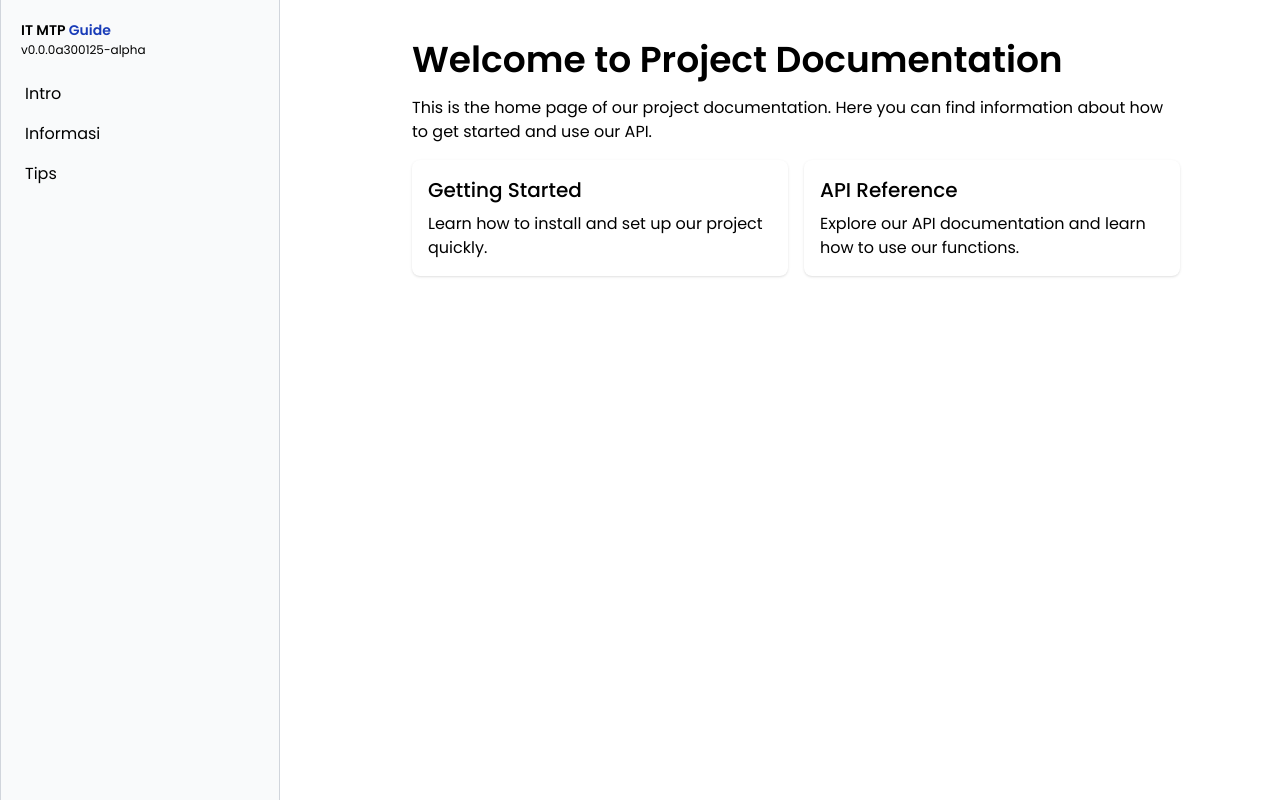
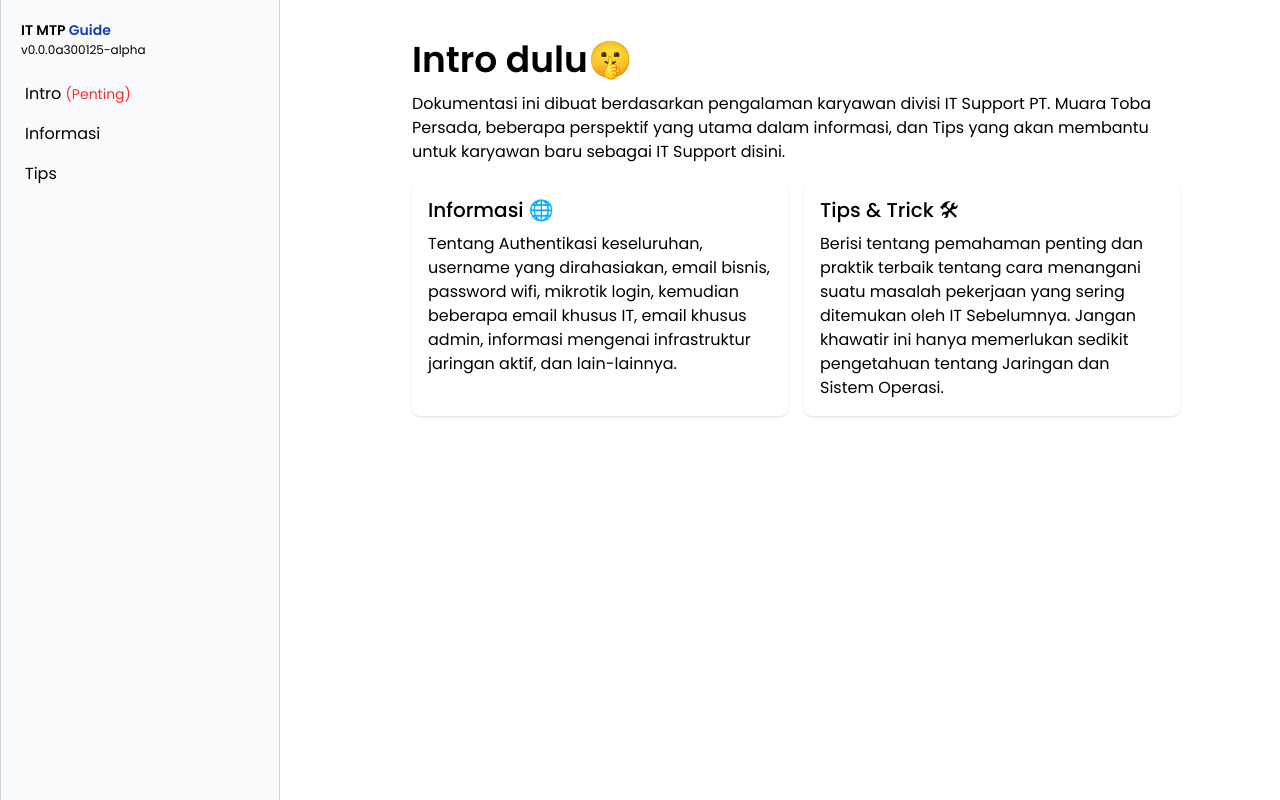
Before and after one commit to TomiRenaldi/itmtpguide, a React (Vite) app: page / in a window 1280 px wide. Built offline with nearby package versions, Linux system fonts and the light colour scheme.

Commit message:
:sparkles: Mulai menulis isi dokumentasi

```diff
--- a/src/components/Sidebar.tsx
+++ b/src/components/Sidebar.tsx
@@ -9,12 +9,12 @@ export default function Sidebar({ isOpen, toggleSidebar }: SidebarProps) {
   return (
     <aside
       className={`
-          fixed top-0 left-0 z-30 h-screen w-92 sm:w-70 border-x-1 border-gray-300 border-solid bg-gray-50 p-5 transition-transform duration-300 ease-in-out
+          fixed top-0 left-0 z-30 h-screen w-90 sm:w-70 border-x-1 border-gray-300 border-solid bg-gray-50 p-5 transition-transform duration-300 ease-in-out
           ${isOpen ? "translate-x-0" : "-translate-x-full"}
           md:relative md:translate-x-0
         `}
     >
-      <div className="flex justify-between items-center mb-4 md:hidden">
+      <div className="flex justify-between items-center mb-2 md:hidden">
         <h2 className="text-2xl font-semibold">Praktik Terbaik</h2>
         <button
           onClick={toggleSidebar}
@@ -48,7 +48,7 @@ export default function Sidebar({ isOpen, toggleSidebar }: SidebarProps) {
               className="block hover:bg-white p-1 rounded focus:outline-2 focus:outline-offset-2 focus:outline-blue-800 active:bg-gray-200"
               onClick={toggleSidebar}
             >
-              Intro
+              Intro <a className="text-red-500 text-sm">(Penting)</a>
             </Link>
           </li>
           <li>
--- a/src/pages/Informasi.tsx
+++ b/src/pages/Informasi.tsx
@@ -2,7 +2,7 @@ export default function Informasi() {
   return (
     <div className="max-w-3xl mx-auto left-20">
       <h2 className="text-3xl md:text-4xl font-semibold mb-4">
-        Getting Started
+        Informasi
       </h2>
       <p className="text-lg mb-4">
         Follow these steps to get started with our project:
--- a/src/pages/Intro.tsx
+++ b/src/pages/Intro.tsx
@@ -1,22 +1,21 @@
 export default function Intro() {
   return (
     <div className="max-w-3xl mx-auto">
-      <h2 className="text-3xl md:text-4xl font-semibold mb-4">
-        Welcome to Project Documentation
+      <h2 className="text-3xl md:text-4xl font-semibold mb-3">
+        Intro dulu🤫
       </h2>
       <p className="text-md mb-4">
-        This is the home page of our project documentation. Here you can find
-        information about how to get started and use our API.
+        Dokumentasi ini dibuat berdasarkan pengalaman karyawan divisi IT Support PT. Muara Toba Persada, beberapa perspektif yang utama dalam informasi, dan Tips yang akan membantu untuk karyawan baru sebagai IT Support disini.
       </p>
       <div className="grid md:grid-cols-2 gap-4">
         <div className="bg-white p-4 rounded-lg shadow">
-          <h3 className="text-xl font-medium mb-2">Getting Started</h3>
-          <p>Learn how to install and set up our project quickly.</p>
+          <h3 className="text-xl font-medium mb-2">Informasi 🌐</h3>
+          <p>Tentang Authentikasi keseluruhan, username yang dirahasiakan, email bisnis, password wifi, mikrotik login, kemudian beberapa email khusus IT, email khusus admin, informasi mengenai infrastruktur jaringan aktif, dan lain-lainnya.</p>
         </div>
         <div className="bg-white p-4 rounded-lg shadow">
-          <h3 className="text-xl font-medium mb-2">API Reference</h3>
+          <h3 className="text-xl font-medium mb-2">Tips & Trick 🛠</h3>
           <p>
-            Explore our API documentation and learn how to use our functions.
+            Berisi tentang pemahaman penting dan praktik terbaik tentang cara menangani suatu masalah pekerjaan yang sering ditemukan oleh IT Sebelumnya. Jangan khawatir ini hanya memerlukan sedikit pengetahuan tentang Jaringan dan Sistem Operasi.
           </p>
         </div>
       </div>
--- a/src/pages/Tips.tsx
+++ b/src/pages/Tips.tsx
@@ -1,7 +1,7 @@
 export default function Tips() {
   return (
     <div className="max-w-3xl mx-auto">
-      <h2 className="text-3xl md:text-4xl font-semibold mb-4">API Reference</h2>
+      <h2 className="text-3xl md:text-4xl font-semibold mb-4">Tips</h2>
       <p className="text-lg mb-4">Here's a quick reference for our main API functions:</p>
       <ul className="space-y-4">
         <li className="bg-white p-4 rounded-lg shadow">
```
